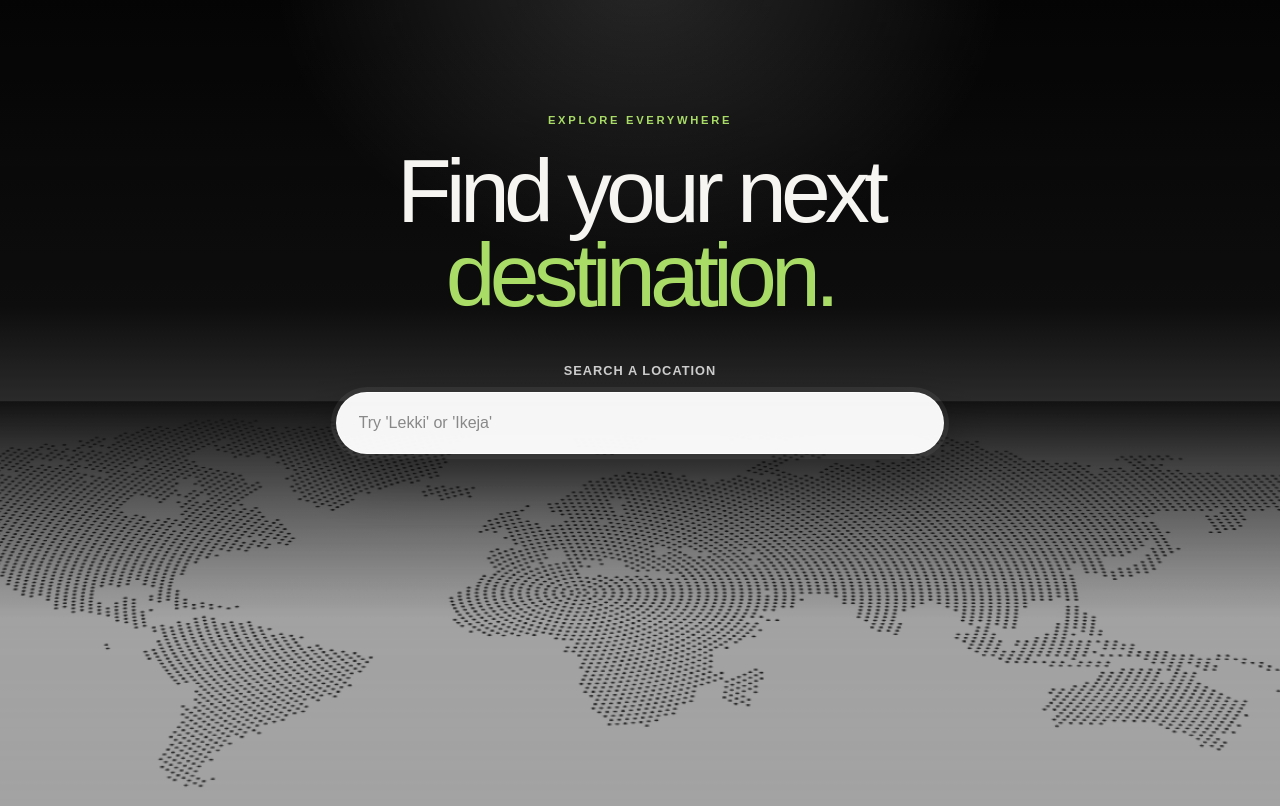
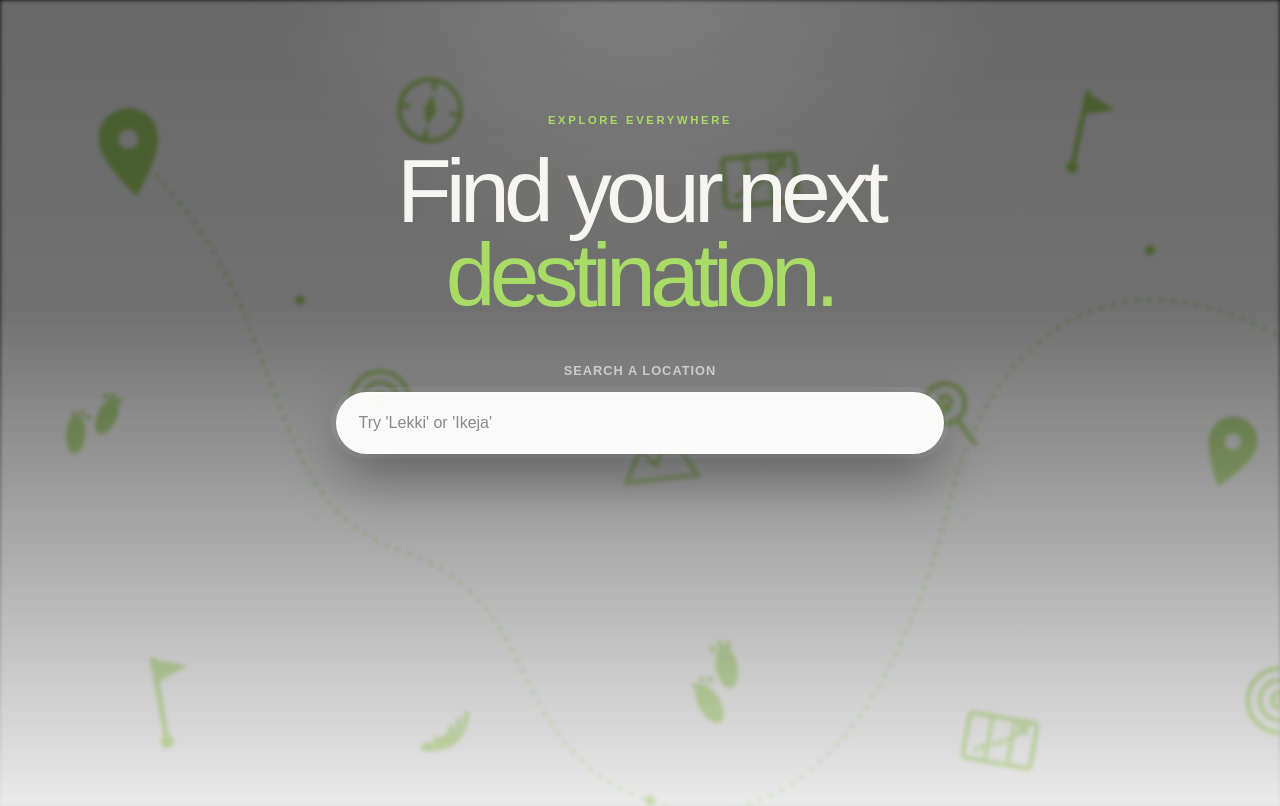
Before and after one commit to HazelDaniel/expert-listing-assessment, a Next.js app: page / in a window 1280 px wide. Built offline with nearby package versions, Linux system fonts and the light colour scheme.

Commit message:
feat(style): theme change

```diff
--- a/app/_components/LocationTypeahead.tsx
+++ b/app/_components/LocationTypeahead.tsx
@@ -212,7 +212,7 @@ export default function LocationTypeahead() {
       {selected && (
         <p className="typeahead__selection">
           <span className="typeahead__selection-label">Selected:</span>{" "}
-          {selected.label} ({selected.lat}, {selected.lon})
+          <span className="typeahead__selection-content">{selected.label} ({selected.lat}, {selected.lon})</span>
         </p>
       )}
     </div>
--- a/app/globals.css
+++ b/app/globals.css
@@ -33,7 +33,7 @@ body {
 }
 
 .home-shell::after {
-  background: linear-gradient(180deg, rgba(0, 0, 0, .12), rgba(0, 0, 0, .34));
+  /* background: linear-gradient(180deg, rgba(0, 0, 0, .12), rgba(0, 0, 0, .34)); */
   content: "";
   inset: 0;
   pointer-events: none;
@@ -53,7 +53,7 @@ body {
 }
 
 .home-shell__map {
-  background: url("/map-background-image.jpg") center bottom / cover no-repeat;
+  /* background: url("/map-background-image.jpg") center bottom / cover no-repeat; */
   bottom: -7vh;
   filter: grayscale(1) contrast(1.05);
   height: 54vh;
@@ -68,10 +68,22 @@ body {
 }
 
 .home-shell__map::after {
-  background: linear-gradient(180deg, #111 0%, transparent 52%, rgba(255,255,255,.12) 100%);
   content: "";
   inset: 0;
   position: absolute;
+}
+
+.home-shell__content-banner {
+  position: absolute;
+  top: 0;
+  left: 0;
+  width: 100%;
+  height: 100%;
+  background:
+  url(/geolocation-doodle-background.svg);
+  z-index: -1;
+  opacity: 0.4;
+  filter: blur(2px);
 }
 
 .home-shell__content {
@@ -163,6 +175,7 @@ h1 span { color: var(--accent); }
   padding: .35rem;
   text-align: left;
   width: 100%;
+
 }
 
 .typeahead__row {
@@ -184,6 +197,7 @@ h1 span { color: var(--accent); }
 }
 
 .typeahead__selection-label { color: #527b2c; font-weight: 700; }
+.typeahead__selection-content { color: #fffffe; font-weight: 700; }
 
 @media (max-width: 600px) {
   .home-shell__content { padding-bottom: 17rem; }
--- a/app/page.tsx
+++ b/app/page.tsx
@@ -6,6 +6,9 @@ export default function Home() {
       <div className="home-shell__glow" aria-hidden="true" />
       <div className="home-shell__map" aria-hidden="true" />
       <div className="home-shell__content">
+        <div className="home-shell__content-banner">
+
+        </div>
         <p className="eyebrow">Explore everywhere</p>
         <h1>Find your next<br /><span>destination.</span></h1>
         <LocationTypeahead />
```
Also changed, not shown: public/geolocation-doodle-background.svg (added).
